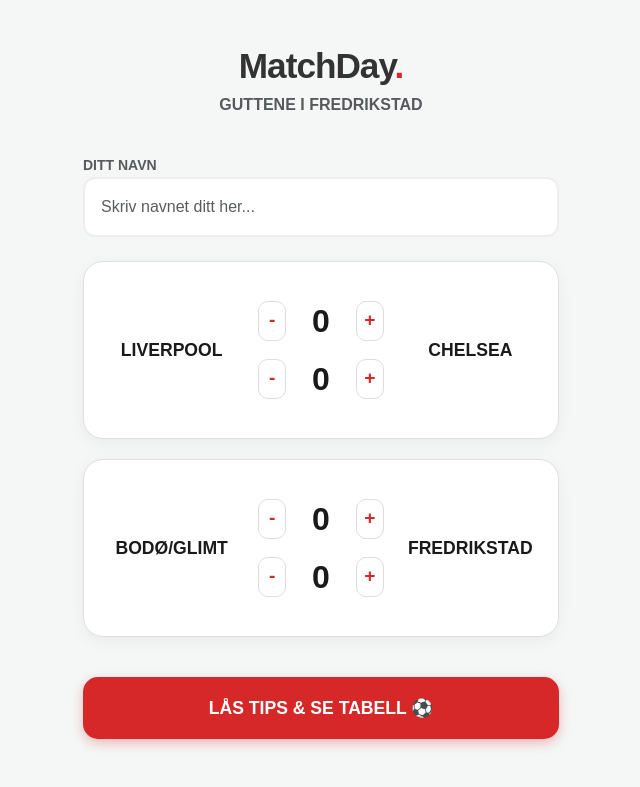
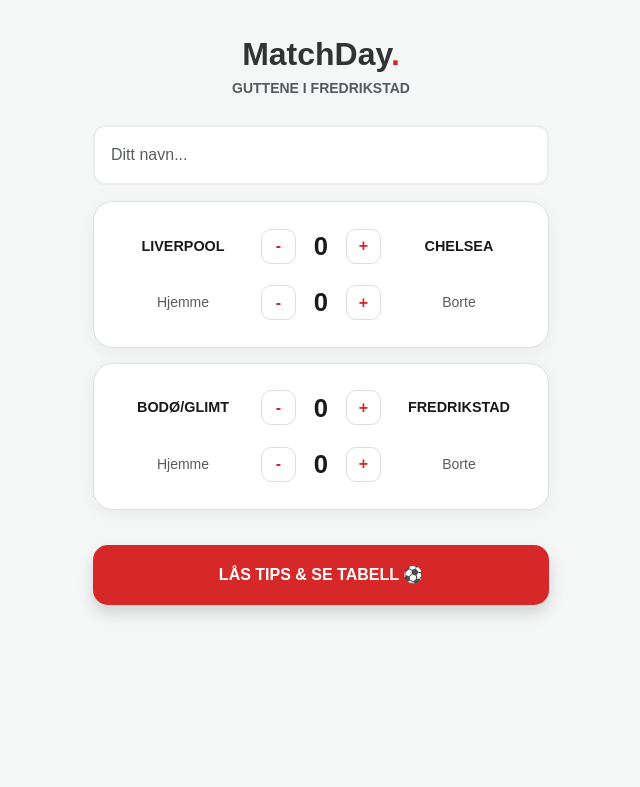
Before and after one commit to claseasybranding-ops/matchday-demo, a Flask app: page / in a window 1280 px wide. Shown: the top 787 px of the page, without its empty margins (319-959 px from the left). Run offline with Flask 3, Linux system fonts and the light colour scheme.

Commit message:
Update index.html

```diff
--- a/templates/index.html
+++ b/templates/index.html
@@ -6,115 +6,128 @@
     <title>MatchDay Fredrikstad</title>
     <link href="https://cdn.jsdelivr.net/npm/bootstrap@5.3.0/dist/css/bootstrap.min.css" rel="stylesheet">
     <style>
-        body { background-color: #f4f7f6; color: #333; font-family: sans-serif; }
+        body { background-color: #f4f7f6; color: #333; font-family: sans-serif; padding-bottom: 50px; }
         .match-card {
             background: white;
             border-radius: 20px;
-            padding: 25px;
-            margin-bottom: 20px;
+            padding: 20px;
+            margin-bottom: 15px;
             box-shadow: 0 4px 15px rgba(0,0,0,0.05);
             border: 1px solid #e0e0e0;
         }
-        .team-name { font-weight: 700; font-size: 1.1rem; color: #1a1a1a; }
+        .team-name {
+            font-weight: 800;
+            font-size: 0.9rem; /* Litt mindre skrift for å unngå kræsj */
+            text-transform: uppercase;
+            color: #1a1a1a;
+            line-height: 1.2;
+        }
 
-        /* Poeng-kontrollene med +/- */
-        .score-row { display: flex; align-items: center; justify-content: center; gap: 15px; margin: 10px 0; }
+        .score-row { display: flex; align-items: center; justify-content: center; gap: 10px; margin: 5px 0; }
         .btn-qty {
             border: 1px solid #ddd;
             background: #fff;
             color: #d62828;
-            width: 40px;
-            height: 40px;
+            width: 35px;
+            height: 35px;
             border-radius: 10px;
             font-weight: bold;
-            font-size: 1.2rem;
             transition: 0.2s;
         }
-        .btn-qty:active { background: #f0f0f0; transform: scale(0.95); }
-        .score-val { font-size: 2rem; font-weight: 800; min-width: 40px; text-align: center; color: #1a1a1a; }
+        .score-val { font-size: 1.6rem; font-weight: 800; min-width: 30px; text-align: center; color: #1a1a1a; }
 
         .btn-send {
-            background: #d62828;
-            color: white;
-            border: none;
-            padding: 18px;
-            border-radius: 15px;
-            width: 100%;
-            font-weight: bold;
-            font-size: 1.1rem;
-            margin-top: 20px;
-            box-shadow: 0 4px 12px rgba(214, 40, 40, 0.3);
+            background: #d62828; color: white; border: none; padding: 18px;
+            border-radius: 15px; width: 100%; font-weight: bold; margin-top: 20px;
         }
-        .header { padding: 40px 0 20px 0; text-align: center; }
-        .logo { font-size: 2.2rem; font-weight: 900; letter-spacing: -1px; }
+        .header { padding: 30px 0 10px 0; text-align: center; }
+        .logo { font-size: 2rem; font-weight: 900; }
         .logo span { color: #d62828; }
+
+        /* Mobil-fix for symmetri */
+        @media (max-width: 400px) {
+            .team-name { font-size: 0.8rem; }
+            .score-val { font-size: 1.4rem; }
+            .btn-qty { width: 30px; height: 30px; }
+        }
     </style>
 </head>
 <body>
 
-<div class="container" style="max-width: 500px;">
+<div class="container" style="max-width: 480px;">
     <div class="header">
         <div class="logo">MatchDay<span>.</span></div>
-        <p class="text-muted fw-bold">GUTTENE I FREDRIKSTAD</p>
+        <p class="text-muted small fw-bold">GUTTENE I FREDRIKSTAD</p>
     </div>
 
-    <div class="mb-4">
-        <label class="small fw-bold text-muted ml-2">DITT NAVN</label>
-        <input type="text" id="brukerNavn" class="form-control p-3" placeholder="Skriv navnet ditt her..." style="border-radius: 12px; border: 2px solid #eee;">
+    <div class="mb-3">
+        <input type="text" id="brukerNavn" class="form-control p-3" placeholder="Ditt navn..." style="border-radius: 12px; border: 2px solid #eee;">
     </div>
 
-    <div class="match-card text-center">
-        <div class="row align-items-center">
-            <div class="col-4 team-name">LIVERPOOL</div>
+    <div class="match-card">
+        <div class="row align-items-center text-center g-0">
+            <div class="col-4 team-name px-1">LIVERPOOL</div>
             <div class="col-4">
                 <div class="score-row">
                     <button class="btn-qty" onclick="endre('h1', -1)">-</button>
                     <span class="score-val" id="h1">0</span>
                     <button class="btn-qty" onclick="endre('h1', 1)">+</button>
                 </div>
+            </div>
+            <div class="col-4 team-name px-1">CHELSEA</div>
+        </div>
+        <div class="row align-items-center text-center g-0 mt-2">
+            <div class="col-4 small text-muted">Hjemme</div>
+            <div class="col-4">
                 <div class="score-row">
                     <button class="btn-qty" onclick="endre('b1', -1)">-</button>
                     <span class="score-val" id="b1">0</span>
                     <button class="btn-qty" onclick="endre('b1', 1)">+</button>
                 </div>
             </div>
-            <div class="col-4 team-name">CHELSEA</div>
+            <div class="col-4 small text-muted">Borte</div>
         </div>
     </div>
 
-    <div class="match-card text-center">
-        <div class="row align-items-center">
-            <div class="col-4 team-name">BODØ/GLIMT</div>
+    <div class="match-card">
+        <div class="row align-items-center text-center g-0">
+            <div class="col-4 team-name px-1">BODØ/GLIMT</div>
             <div class="col-4">
                 <div class="score-row">
                     <button class="btn-qty" onclick="endre('h2', -1)">-</button>
                     <span class="score-val" id="h2">0</span>
                     <button class="btn-qty" onclick="endre('h2', 1)">+</button>
                 </div>
+            </div>
+            <div class="col-4 team-name px-1">FREDRIKSTAD</div>
+        </div>
+        <div class="row align-items-center text-center g-0 mt-2">
+            <div class="col-4 small text-muted">Hjemme</div>
+            <div class="col-4">
                 <div class="score-row">
                     <button class="btn-qty" onclick="endre('b2', -1)">-</button>
                     <span class="score-val" id="b2">0</span>
                     <button class="btn-qty" onclick="endre('b2', 1)">+</button>
                 </div>
             </div>
-            <div class="col-4 team-name">FREDRIKSTAD</div>
+            <div class="col-4 small text-muted">Borte</div>
         </div>
     </div>
 
-    <button class="btn-send" onclick="sendTips()">LÅS TIPS & SE TABELL ⚽</button>
+    <button class="btn-send shadow" onclick="sendTips()">LÅS TIPS & SE TABELL ⚽</button>
 </div>
 
 <script>
     function endre(id, verdi) {
         let el = document.getElementById(id);
-        let nyVerdi = parseInt(el.innerText) + verdi;
-        if(nyVerdi >= 0) el.innerText = nyVerdi;
+        let ny = parseInt(el.innerText) + verdi;
+        if(ny >= 0) el.innerText = ny;
     }
 
     function sendTips() {
         const navn = document.getElementById('brukerNavn').value;
-        if(!navn) { alert('Du må skrive navnet ditt!'); return; }
-        alert('Takk ' + navn + '! Tipsene dine er lagret.');
+        if(!navn) { alert('Skriv navnet ditt!'); return; }
+        alert('Takk, ' + navn + '! Tips lagret.');
     }
 </script>
 
```
